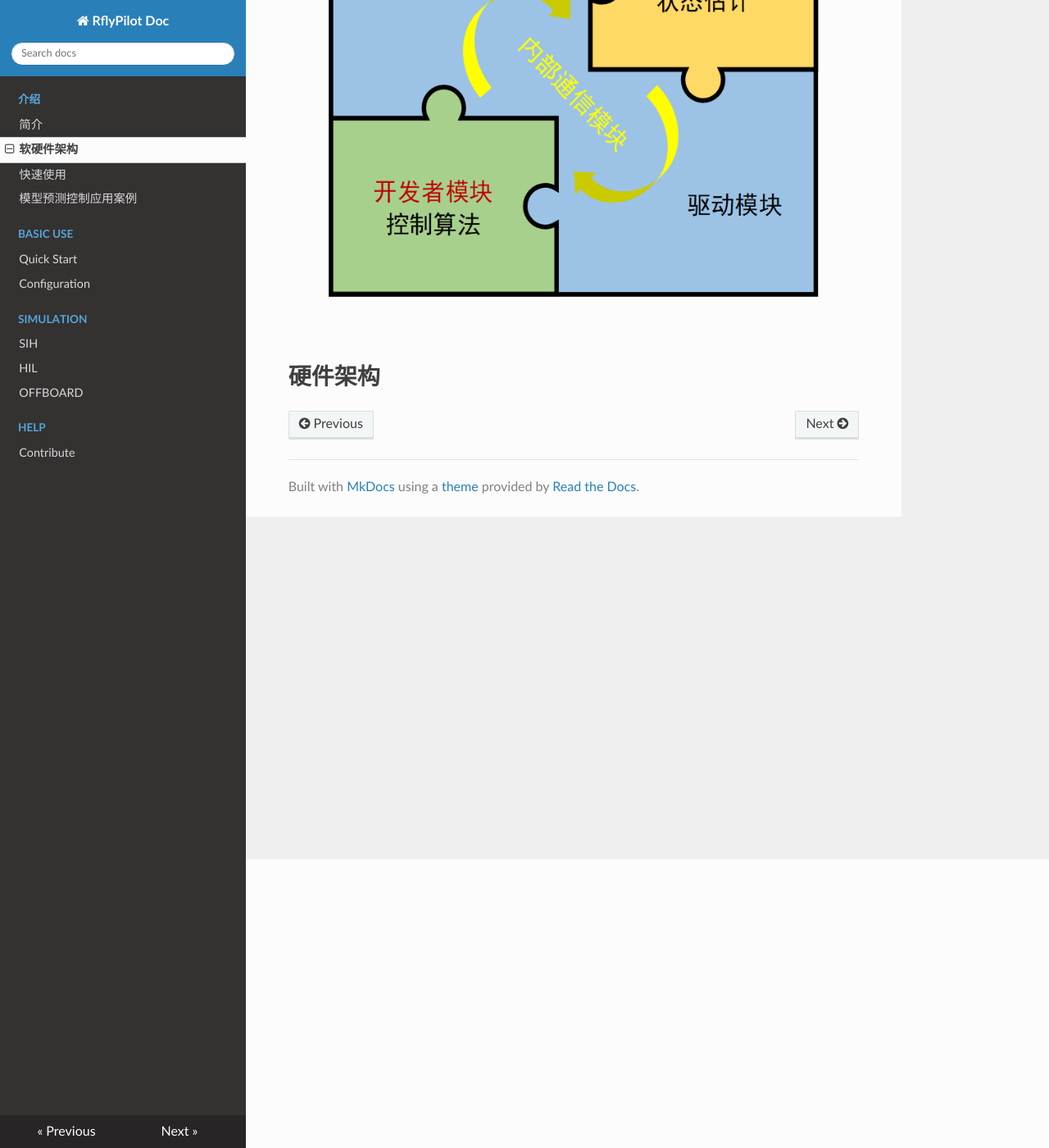
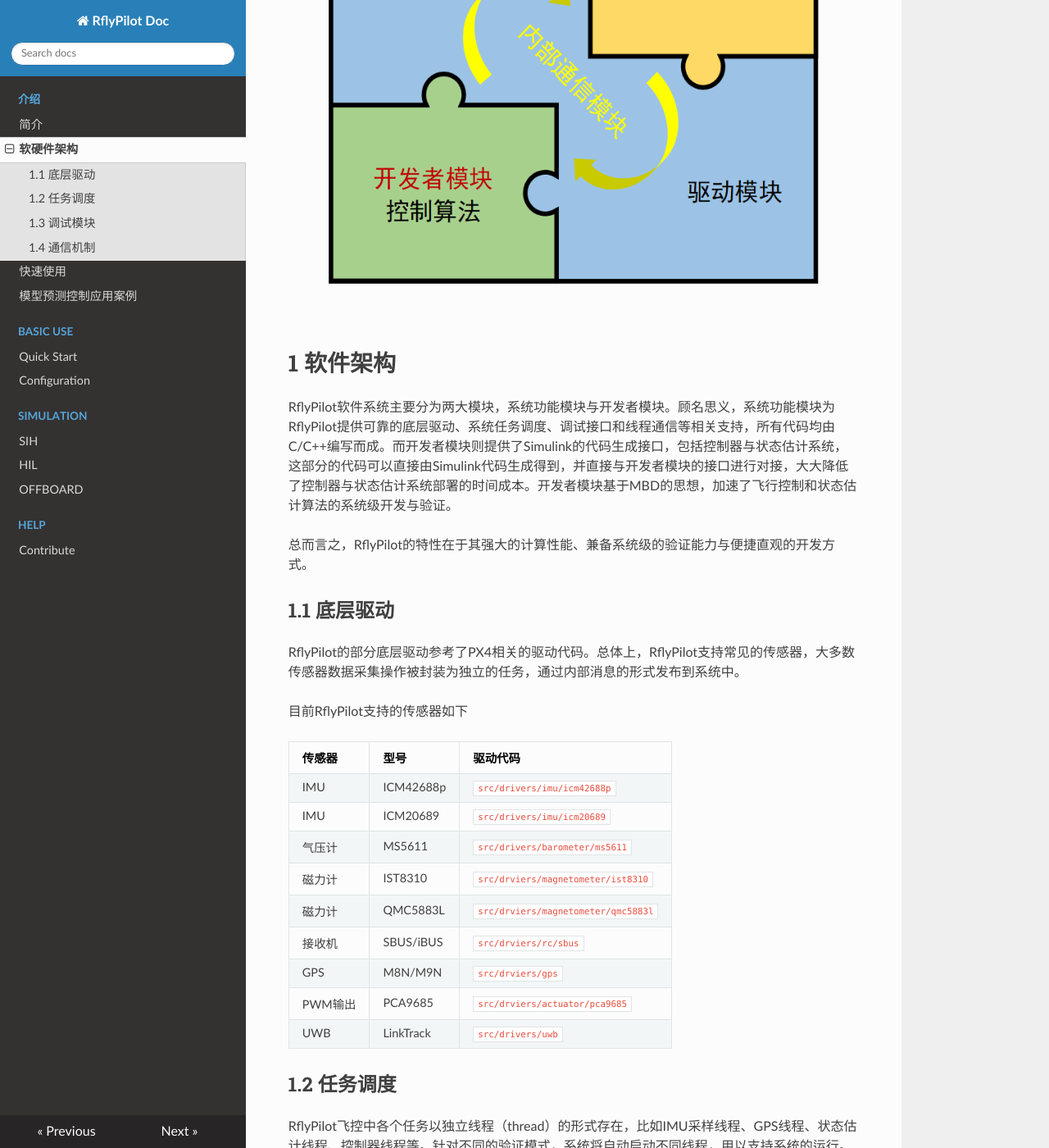
Before and after one commit to RflyPilot/rflypilot, an MkDocs documentation site: the page built from docs/introduction/sys_overview.md, in a window 1280 px wide and 1400 px high, scrolled down 352 px. Shown: the whole window at 82% size. Built offline with MkDocs 1.6.1, drawn with Linux system fonts in a browser that asks for light colours; nearby versions of some CDN libraries; some of the changed text lies outside the part shown.

Commit message:
introduction modified

```diff
--- a/docs/introduction/sys_overview.md
+++ b/docs/introduction/sys_overview.md
@@ -1,5 +1,33 @@
-# 软件架构
+本小结将主要介绍RflyPilot飞控的软件及硬件架构，目的是让读者对RflyPilot有系统性地了解。
 
 ![RflyPilot软件架构](img/1-1.png)
 
+# 1 软件架构
+RflyPilot软件系统主要分为两大模块，系统功能模块与开发者模块。顾名思义，系统功能模块为RflyPilot提供可靠的底层驱动、系统任务调度、调试接口和线程通信等相关支持，所有代码均由C/C++编写而成。而开发者模块则提供了Simulink的代码生成接口，包括控制器与状态估计系统，这部分的代码可以直接由Simulink代码生成得到，并直接与开发者模块的接口进行对接，大大降低了控制器与状态估计系统部署的时间成本。开发者模块基于MBD的思想，加速了飞行控制和状态估计算法的系统级开发与验证。
+
+总而言之，RflyPilot的特性在于其强大的计算性能、兼备系统级的验证能力与便捷直观的开发方式。
+
+## 1.1 底层驱动
+RflyPilot的部分底层驱动参考了PX4相关的驱动代码。总体上，RflyPilot支持常见的传感器，大多数传感器数据采集操作被封装为独立的任务，通过内部消息的形式发布到系统中。
+
+目前RflyPilot支持的传感器如下
+
+|传感器|型号|驱动代码|
+|----|----|----|
+|IMU|ICM42688p|``src/drivers/imu/icm42688p``|
+|IMU|ICM20689|``src/drivers/imu/icm20689``|
+|气压计|MS5611|``src/drivers/barometer/ms5611``|
+|磁力计|IST8310|``src/drviers/magnetometer/ist8310``|
+|磁力计|QMC5883L|``src/drviers/magnetometer/qmc5883l``|
+|接收机|SBUS/iBUS|``src/drviers/rc/sbus``|
+|GPS|M8N/M9N|``src/drviers/gps``|
+|PWM输出|PCA9685|``src/drviers/actuator/pca9685``|
+|UWB|LinkTrack|``src/drivers/uwb``|
+
+## 1.2 任务调度
+RflyPilot飞控中各个任务以独立线程（thread）的形式存在，比如IMU采样线程、GPS线程、状态估计线程、控制器线程等。针对不同的验证模式，系统将自动启动不同线程，用以支持系统的运行。
+
+## 1.3 调试模块
+## 1.4 通信机制
+
 # 硬件架构
```
Also changed, not shown: docs/introduction/introduction.md (+14 -0 lines), docs/mpc/mpc_example.md (+4 -0 lines), docs/mpc/img/acado_simulink.jpg (added), 4 other files.
